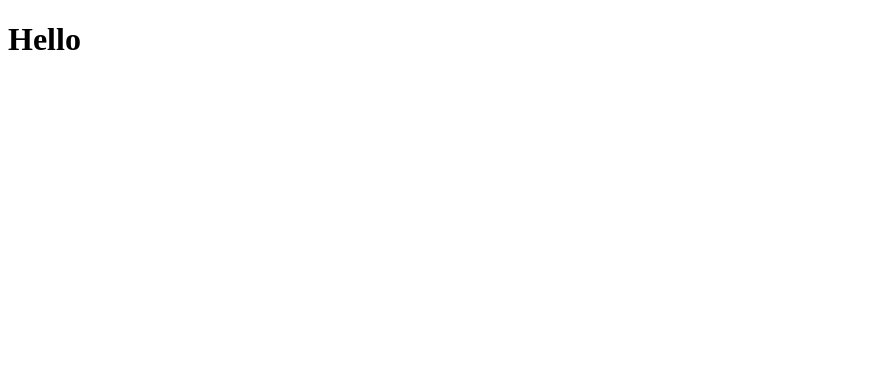
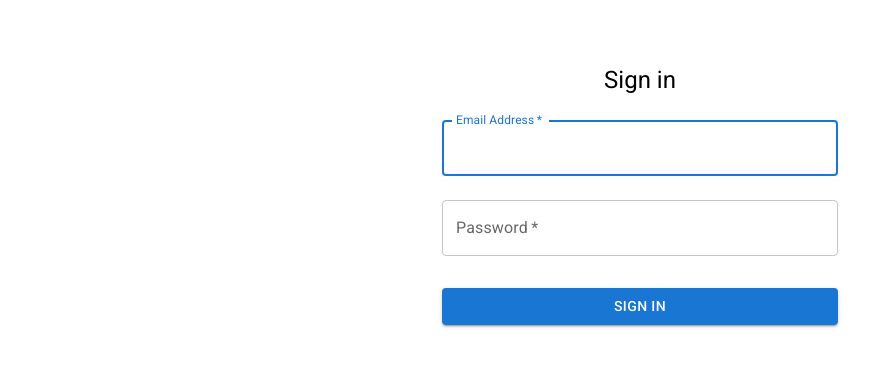
Before and after one commit to RavanaDevs/project-manager-frontend, a React (Vite) app: page / in a window 1280 px wide. Shown: the top 366 px of the page, without its empty margins (0-894 px from the left). Built offline with nearby package versions, Linux system fonts and the light colour scheme.

Commit message:
Login page structure

```diff
--- a/src/components/login.jsx
+++ b/src/components/login.jsx
@@ -1,7 +1,68 @@
-import './components.css'
+import { useState } from 'react'
+import { TextField, Button, Container, Typography, Box } from '@mui/material'
 
 const Login = () => {
-  return <h1>Hello</h1>
+  const [email, setEmail] = useState('')
+  const [password, setPassword] = useState('')
+
+  const handleSubmit = (event) => {
+    event.preventDefault()
+    console.log('Login Submitted', { email, password })
+    // Add your login logic here
+  }
+
+  return (
+    <Container component="main" maxWidth="xs">
+      <Box
+        sx={{
+          marginTop: 8,
+          display: 'flex',
+          flexDirection: 'column',
+          alignItems: 'center',
+        }}
+      >
+        <Typography component="h1" variant="h5">
+          Sign in
+        </Typography>
+        <Box component="form" onSubmit={handleSubmit} noValidate sx={{ mt: 1 }}>
+          <TextField
+            variant="outlined"
+            margin="normal"
+            required
+            fullWidth
+            id="email"
+            label="Email Address"
+            name="email"
+            autoComplete="email"
+            autoFocus
+            value={email}
+            onChange={(e) => setEmail(e.target.value)}
+          />
+          <TextField
+            variant="outlined"
+            margin="normal"
+            required
+            fullWidth
+            name="password"
+            label="Password"
+            type="password"
+            id="password"
+            autoComplete="current-password"
+            value={password}
+            onChange={(e) => setPassword(e.target.value)}
+          />
+          <Button
+            type="submit"
+            fullWidth
+            variant="contained"
+            sx={{ mt: 3, mb: 2 }}
+          >
+            Sign In
+          </Button>
+        </Box>
+      </Box>
+    </Container>
+  )
 }
 
 export default Login
```
